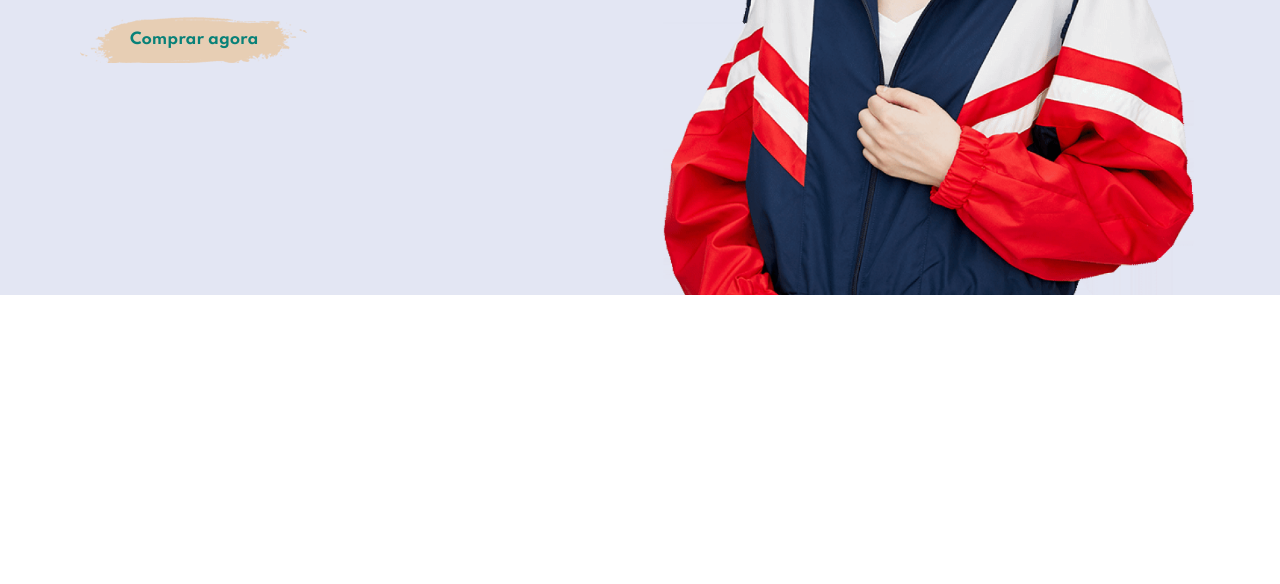
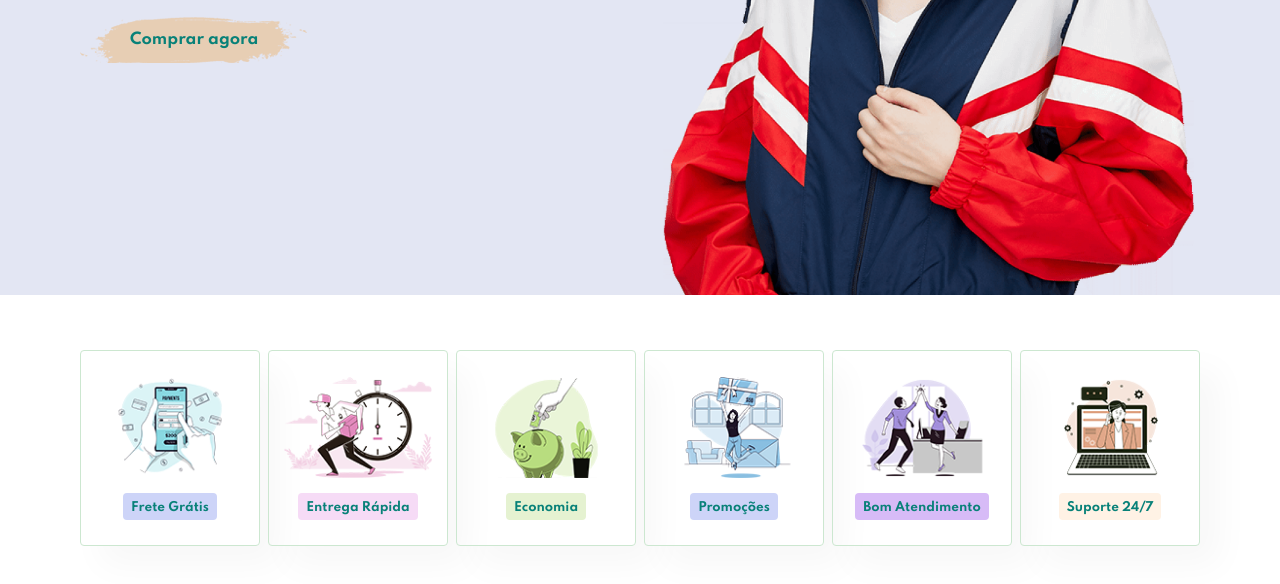
Before and after one commit to wandertorres/ecommerce, a plain HTML site: page index.html in a window 1280 px wide. Shown: the part 510-1094 px from the top of the page. Before the commit the page ends 805 px from the top, so only its background shows below. Drawn offline with Linux system fonts and the light colour scheme.

Commit message:
section feature

```diff
--- a/index.html
+++ b/index.html
@@ -31,6 +31,33 @@
         <button>Comprar agora</button>
     </section>
 
+    <section id="feature" class="section-p1">
+        <div class="feature__box">
+            <img src="img/features/f1.png" alt="Frete grátis">
+            <h6>Frete Grátis</h6>
+        </div>
+        <div class="feature__box">
+            <img src="img/features/f2.png" alt="Entrega rápida">
+            <h6>Entrega Rápida</h6>
+        </div>
+        <div class="feature__box">
+            <img src="img/features/f3.png" alt="Economia">
+            <h6>Economia</h6>
+        </div>
+        <div class="feature__box">
+            <img src="img/features/f4.png" alt="Promoções">
+            <h6>Promoções</h6>
+        </div>
+        <div class="feature__box">
+            <img src="img/features/f5.png" alt="Bom atendimento">
+            <h6>Bom Atendimento</h6>
+        </div>
+        <div class="feature__box">
+            <img src="img/features/f6.png" alt="Suporte 24/7">
+            <h6>Suporte 24/7</h6>
+        </div>
+    </section>
+
     <script src="script.js"></script>
 </body>
 </html>
--- a/style.css
+++ b/style.css
@@ -56,7 +56,7 @@ body {
     padding: 20px 80px;
     background: #e3e6f3;
     box-shadow: 0 5px 15px rgba(0, 0, 0, 0.06);
-    z-index: 500;
+    z-index: 999;
     position: sticky;
     top: 0;
     left: 0;
@@ -131,3 +131,59 @@ body {
     font-weight: 700;
     font-size: 15px;
 }
+
+/* Feature */
+#feature {
+    display: flex;
+    align-items: center;
+    justify-content: space-between;
+    flex-wrap: wrap;
+}
+
+#feature .feature__box {
+    width: 180px;
+    text-align: center;
+    padding: 25px 15px;
+    box-shadow: 20px 20px 34px rgba(0, 0, 0, 0.03);
+    border: 1px solid #cce7d0;
+    border-radius: 4px;
+    margin: 15px 0;
+}
+
+#feature .feature__box:hover {
+    box-shadow: 10px 10px 54px rgba(70, 62, 221, 0.1);
+}
+
+#feature .feature__box img {
+    width: 100%;
+    margin-bottom: 10px;
+}
+
+#feature .feature__box h6 {
+    display: inline-block;
+    padding: 9px 8px 6px 8px;
+    line-height: 1;
+    border-radius: 4px;
+    color: #088178;
+    background-color: #cdd4f8;
+}
+
+#feature .feature__box:nth-child(2) h6 {
+    background-color: #f6dbf6;
+}
+
+#feature .feature__box:nth-child(3) h6 {
+    background-color: #e5f2d1;
+}
+
+#feature .feature__box:nth-child(4) h6 {
+    background-color: #cdd4f8;
+}
+
+#feature .feature__box:nth-child(5) h6 {
+    background-color: #d7bbf7;
+}
+
+#feature .feature__box:nth-child(6) h6 {
+    background-color: #fff2e5;
+}
```
